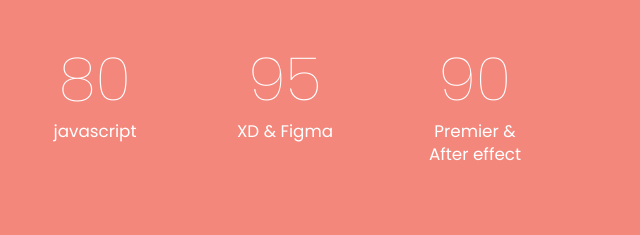
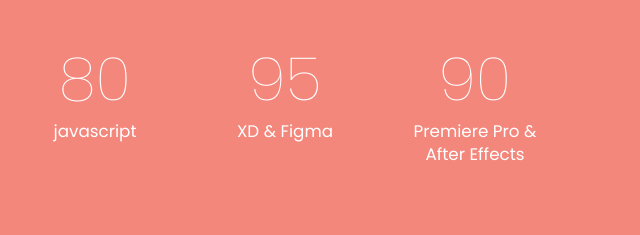
Before and after one commit to vdudeee/portfolio, a plain HTML site: page index.html in a window 1280 px wide. Shown: the part 2945-3180 px from the top of the page, 640-1280 px from the left. Drawn offline with nearby package versions, Linux system fonts and the light colour scheme; some packages are replaced by stand-ins of ours.

Commit message:
Update index.html

```diff
--- a/index.html
+++ b/index.html
@@ -358,8 +358,8 @@
 				</div>
 				<div class="col-lg-2 col-md-4 single-counter">
 					<h1 class="counter">90</h1>
-					<p class="tool">Premier &
-						<br>After effect</p>
+					<p class="tool">Premiere Pro &
+						<br>After Effects</p>
 				</div>
 			</div>
 		</div>
```
